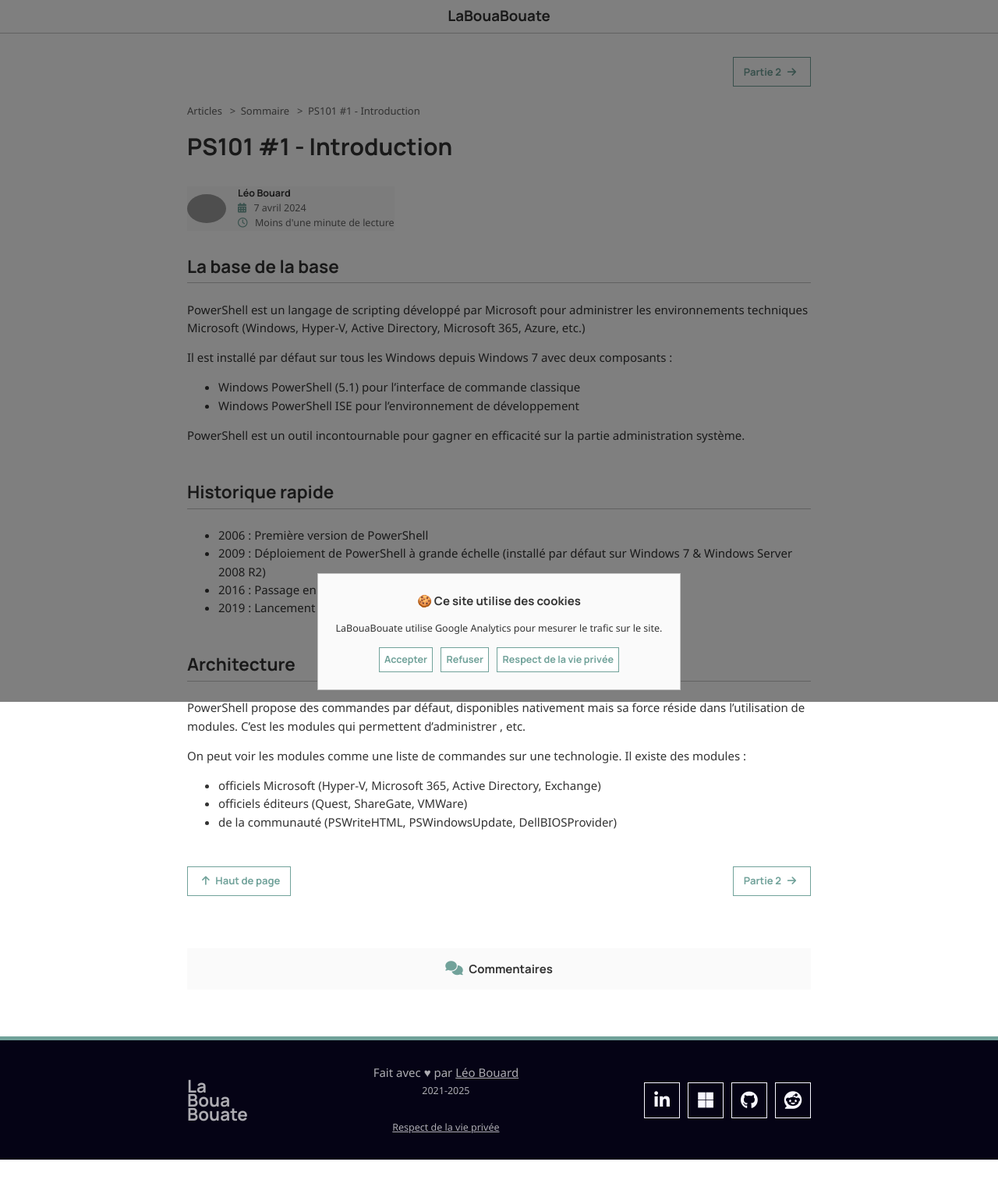
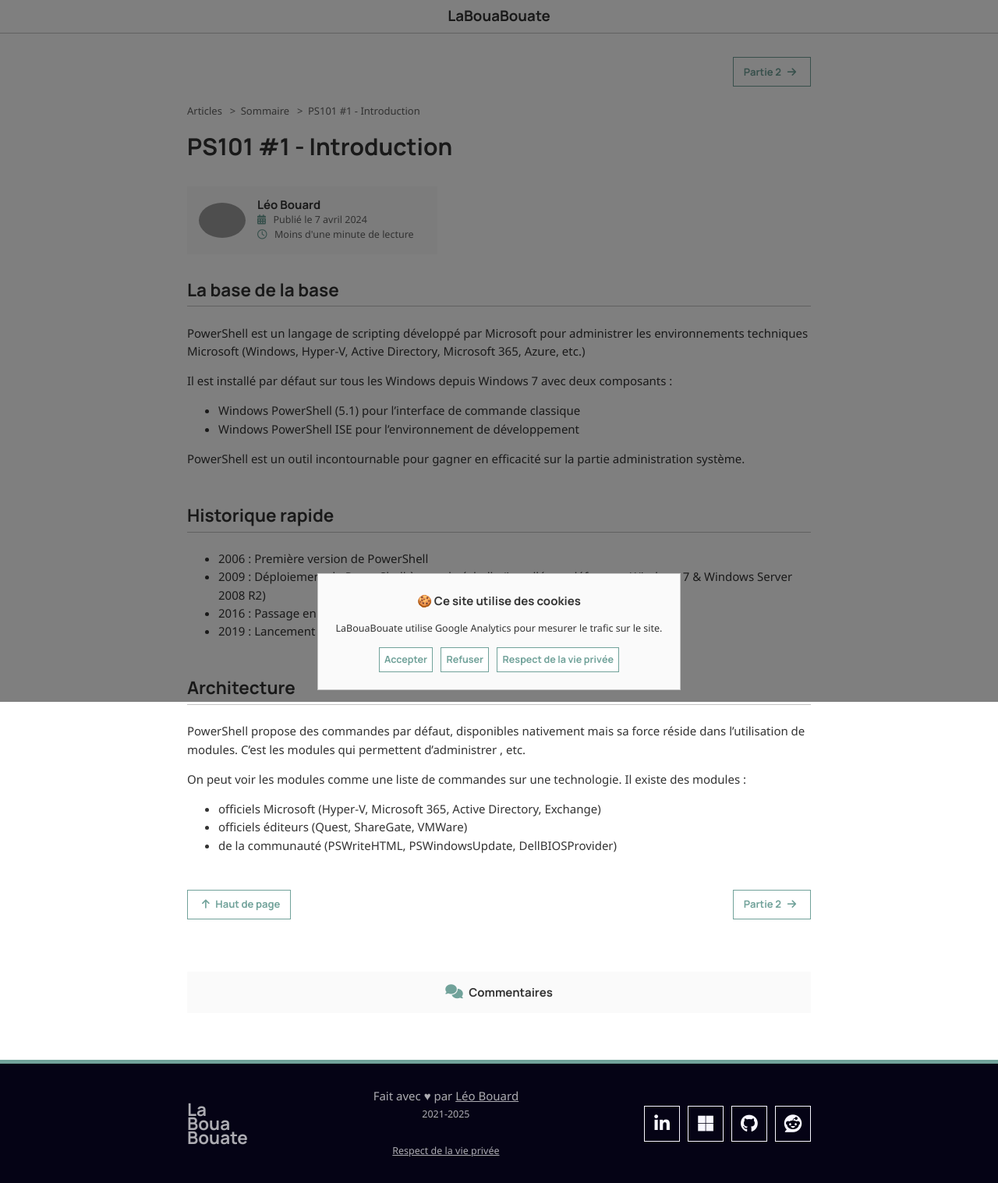
Before and after one commit to leobouard/leobouard.github.io, a Jekyll site: the page built from _posts/2024-04-07-cours-powershell-from-scratch-001.md, in a window 1280 px wide. Shown: the whole page at 78% size. Built offline with Jekyll 4.4.1, drawn with Linux system fonts in a browser that asks for light colours; nearby versions of some CDN libraries; some web fonts are replaced; comment, search, counter and statistics services are not loaded; before the commit the page ends 1487 px from its top, so only the background shows below that; grey boxes are pictures that could not be loaded.

Commit message:
Correction CSS

```diff
--- a/_includes/article-info.html
+++ b/_includes/article-info.html
@@ -4,7 +4,7 @@
       <span class="author">{{ site.author }}</span>
       <span>
         <i class="fa-solid fa-calendar-days" aria-hidden="true"></i>
-        {% include format-date.html date=include.date %}
+        Publié le {% include format-date.html date=include.date %}
       </span>
       <span>
         <i class="fa-regular fa-clock" aria-hidden="true"></i>
--- a/_sass/article-info.scss
+++ b/_sass/article-info.scss
@@ -3,14 +3,14 @@ div.article-info {
     width: fit-content;
     grid-gap: 1em;
     background: var(--lightaccent);
-    padding: 1em 2 1 1;
+    padding: 1em 2em 1em 1em;
     align-items: center;
     margin-bottom: -1em;
 }
 
 div.article-info img {
     border-radius: 100%;
-    height: 2.5em;
+    height: 3em;
     display: inline;
     margin: auto 0;
 }
@@ -32,4 +32,5 @@ div.article-info i {
 span.author {
     font-family: var(--titlefont);
     color: var(--text);
+    font-size: larger;
 }
```
